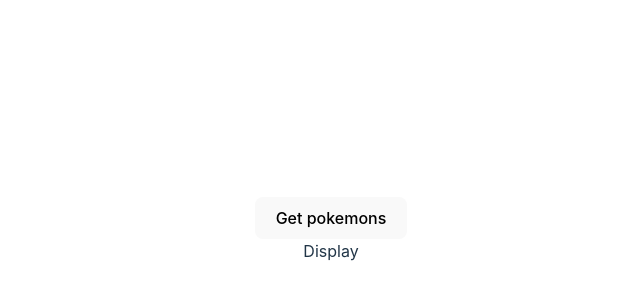
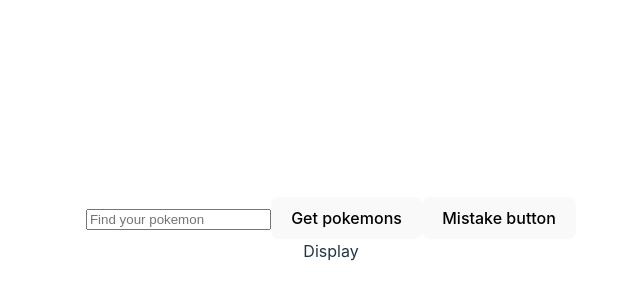
Before and after one commit to mamont79/rss-react-2024, a React (Vite) app in the folder rs-react/: page / in a window 1280 px wide. Shown: the part 170-470 px from the top of the page, without its empty margins (309-949 px from the left). Built offline with nearby package versions, Linux system fonts and the light colour scheme.

Commit message:
feat: add ErrorBoundary

```diff
--- a/rs-react/src/App.tsx
+++ b/rs-react/src/App.tsx
@@ -1,12 +1,15 @@
 import React from 'react';
 import { MainPage } from './pages/mainPage';
 import './App.css';
+import ErrorBoundary from './errorBoundary';
 
 export class App extends React.Component {
   render() {
     return (
       <>
-        <MainPage />
+        <ErrorBoundary>
+          <MainPage />
+        </ErrorBoundary>
       </>
     );
   }
--- /dev/null
+++ b/rs-react/src/components/header/buttonMistake.tsx
@@ -0,0 +1,26 @@
+import React from 'react';
+
+interface ButtonProps {}
+
+interface ButtonState {
+  buttonValue: string;
+}
+
+class ButtonMistake extends React.Component<ButtonProps, ButtonState> {
+  constructor(props: ButtonProps) {
+    super(props);
+    this.state = { buttonValue: 'Mistake button' };
+  }
+
+  handleError = (): void => {
+    this.setState({ buttonValue: 'got you' }, () => {
+      throw new Error('Ok, ErrorBoundary works well :-)');
+    });
+  };
+
+  render() {
+    return <button onClick={this.handleError}>{this.state.buttonValue}</button>;
+  }
+}
+
+export default ButtonMistake;
--- a/rs-react/src/components/header/index.tsx
+++ b/rs-react/src/components/header/index.tsx
@@ -2,24 +2,46 @@
 import getPokemons from '../../api/getPokemons';
 import { MainContextType } from '../../types/types';
 import MainContext from '../../pages/mainPage/context';
+import ErrorBoundary from '../../errorBoundary';
+import ButtonMistake from './buttonMistake';
 
-export class Header extends React.Component {
+interface HeaderProps {}
+
+export class Header extends React.Component<HeaderProps> {
   static contextType = MainContext;
   declare context: MainContextType;
+
+  placeholderValue: string;
+
+  constructor(props: HeaderProps) {
+    super(props);
+    this.placeholderValue = 'Find your pokemon';
+  }
 
   handleInputChange = async () => {
     const data = await getPokemons();
     this.context.updateData(data);
   };
 
+  handleLocalStorage = () => {};
+
+  setPlaceholder = () => {
+    return 'this';
+  };
+
   render() {
     return (
       <header>
-        <div />
+        <input
+          onChange={this.handleLocalStorage}
+          placeholder={this.placeholderValue}
+        />
         <button onClick={this.handleInputChange}>Get pokemons</button>
+
+        <ErrorBoundary>
+          <ButtonMistake />
+        </ErrorBoundary>
       </header>
     );
   }
 }
-
-// event: ChangeEvent<HTMLInputElement>
--- /dev/null
+++ b/rs-react/src/errorBoundary/index.tsx
@@ -0,0 +1,37 @@
+import React, { ReactNode } from 'react';
+
+interface ErrorBoundaryProps {
+  children?: ReactNode;
+}
+
+interface ErrorBoundaryState {
+  hasError: boolean;
+}
+
+class ErrorBoundary extends React.Component<
+  ErrorBoundaryProps,
+  ErrorBoundaryState
+> {
+  constructor(props: ErrorBoundaryProps) {
+    super(props);
+    this.state = { hasError: false };
+  }
+
+  static getDerivedStateFromError(_: Error): ErrorBoundaryState {
+    return { hasError: true };
+  }
+
+  componentDidCatch(error: Error, errorInfo: React.ErrorInfo): void {
+    console.error('ErrorBoundary caught an error', error, errorInfo);
+  }
+
+  render() {
+    if (this.state.hasError) {
+      return <h1>Pokedex has found an error</h1>;
+    }
+
+    return this.props.children;
+  }
+}
+
+export default ErrorBoundary;
```
Also changed, not shown: rs-react/src/components/card/index.tsx (added, +12 -0 lines).
